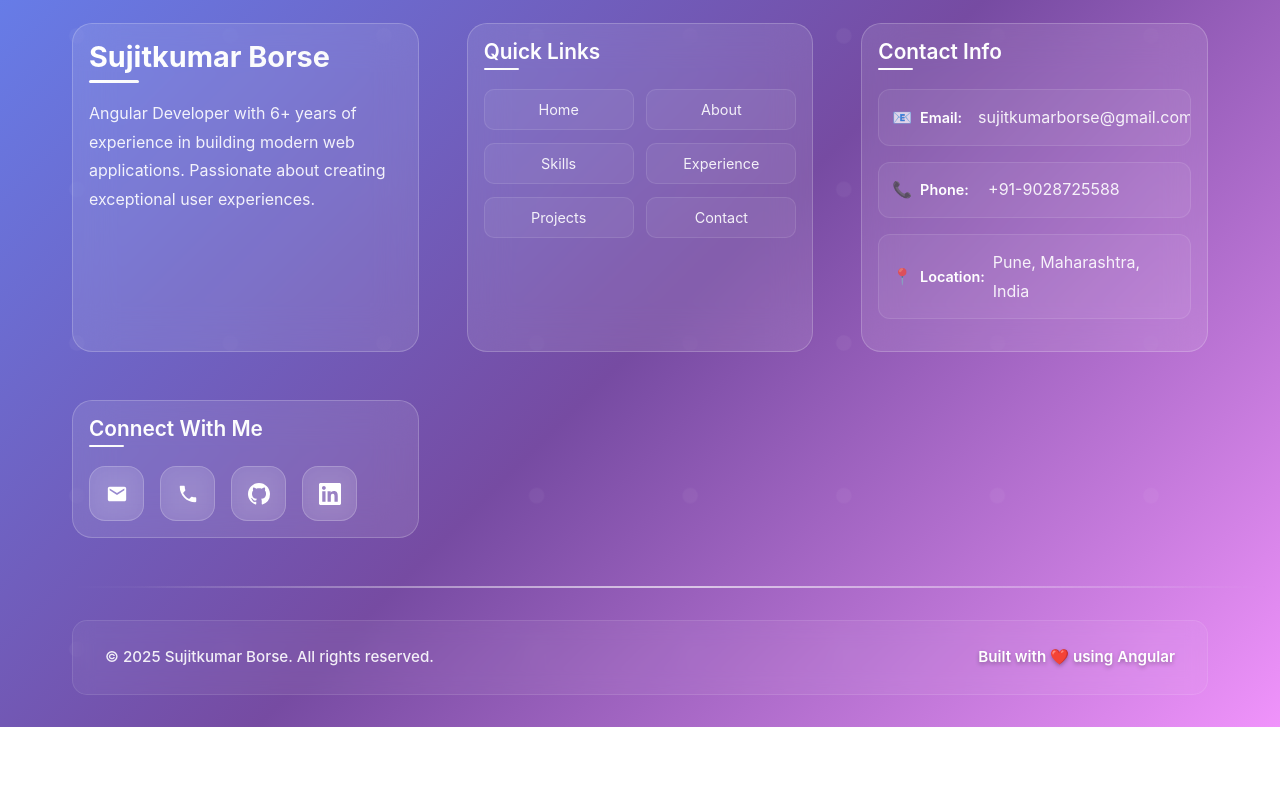
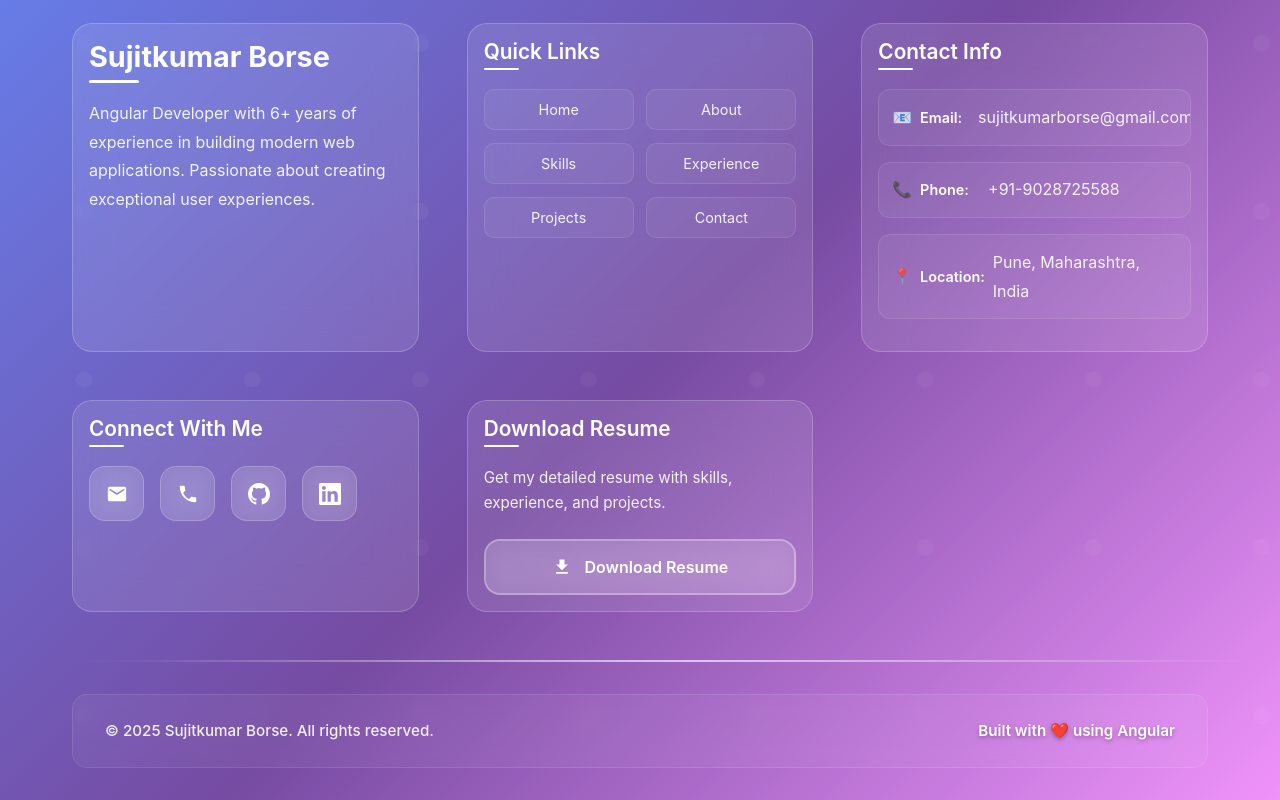
Before and after one commit to SujitkumarBorse/portfolio-app, an Angular app: page /#home in a window 1280 px wide. Shown: the part 9932-10732 px from the top of the page. Before the commit the page ends 10659 px from the top, so only its background shows below. Built offline with nearby package versions, Linux system fonts and the light colour scheme.

Commit message:
Add download resume section to footer with download functionality

```diff
--- a/src/app/components/footer/footer.component.html
+++ b/src/app/components/footer/footer.component.html
@@ -52,6 +52,18 @@
                     </a>
                 </div>
             </div>
+            <div class="footer-section">
+                <h4>Download Resume</h4>
+                <div class="resume-download">
+                    <p>Get my detailed resume with skills, experience, and projects.</p>
+                    <button class="download-btn" (click)="downloadResume()" title="Download Resume">
+                        <svg width="20" height="20" viewBox="0 0 24 24" fill="currentColor">
+                            <path d="M19 9h-4V3H9v6H5l7 7 7-7zM5 18v2h14v-2H5z" />
+                        </svg>
+                        Download Resume
+                    </button>
+                </div>
+            </div>
         </div>
         <div class="footer-bottom">
             <div class="footer-divider"></div>
--- a/src/app/components/footer/footer.component.scss
+++ b/src/app/components/footer/footer.component.scss
@@ -276,6 +276,71 @@
             }
         }
     }
+
+    .resume-download {
+        p {
+            margin-bottom: 1.5rem;
+            color: rgba(255, 255, 255, 0.9);
+            line-height: 1.6;
+            font-size: 0.95rem;
+        }
+
+        .download-btn {
+            width: 100%;
+            padding: 1rem 1.5rem;
+            background: linear-gradient(135deg, rgba(255, 255, 255, 0.15) 0%, rgba(255, 255, 255, 0.1) 100%);
+            border: 2px solid rgba(255, 255, 255, 0.3);
+            border-radius: 16px;
+            color: white;
+            font-size: 1rem;
+            font-weight: 600;
+            cursor: pointer;
+            transition: all 0.4s cubic-bezier(0.4, 0, 0.2, 1);
+            display: flex;
+            align-items: center;
+            justify-content: center;
+            gap: 0.8rem;
+            backdrop-filter: blur(10px);
+            position: relative;
+            overflow: hidden;
+
+            &::before {
+                content: '';
+                position: absolute;
+                top: 0;
+                left: -100%;
+                width: 100%;
+                height: 100%;
+                background: linear-gradient(90deg, transparent, rgba(255, 255, 255, 0.2), transparent);
+                transition: left 0.6s;
+            }
+
+            &:hover {
+                background: linear-gradient(135deg, rgba(255, 255, 255, 0.25) 0%, rgba(255, 255, 255, 0.15) 100%);
+                border-color: rgba(255, 255, 255, 0.5);
+                transform: translateY(-5px);
+                box-shadow: 0 15px 30px rgba(0, 0, 0, 0.2);
+
+                &::before {
+                    left: 100%;
+                }
+
+                svg {
+                    transform: translateY(-2px) scale(1.1);
+                }
+            }
+
+            &:active {
+                transform: translateY(-2px);
+            }
+
+            svg {
+                width: 20px;
+                height: 20px;
+                transition: transform 0.3s ease;
+            }
+        }
+    }
 }
 
 .footer-bottom {
@@ -400,4 +465,11 @@
     .social-links {
         justify-content: center;
     }
+
+    .resume-download {
+        .download-btn {
+            padding: 0.8rem 1.2rem;
+            font-size: 0.9rem;
+        }
+    }
 }
--- a/src/app/components/footer/footer.component.ts
+++ b/src/app/components/footer/footer.component.ts
@@ -7,4 +7,14 @@ import { Component } from '@angular/core';
 })
 export class FooterComponent {
 
+  downloadResume(): void {
+    const link = document.createElement('a');
+    link.href = 'assets/Sujitkumar_Borse_Resume.pdf';
+    link.download = 'Sujitkumar_Borse_Resume.pdf';
+    link.target = '_blank';
+    document.body.appendChild(link);
+    link.click();
+    document.body.removeChild(link);
+  }
+
 }
```
Also changed, not shown: 1 other file (tests, documents, lock files or other folders).
